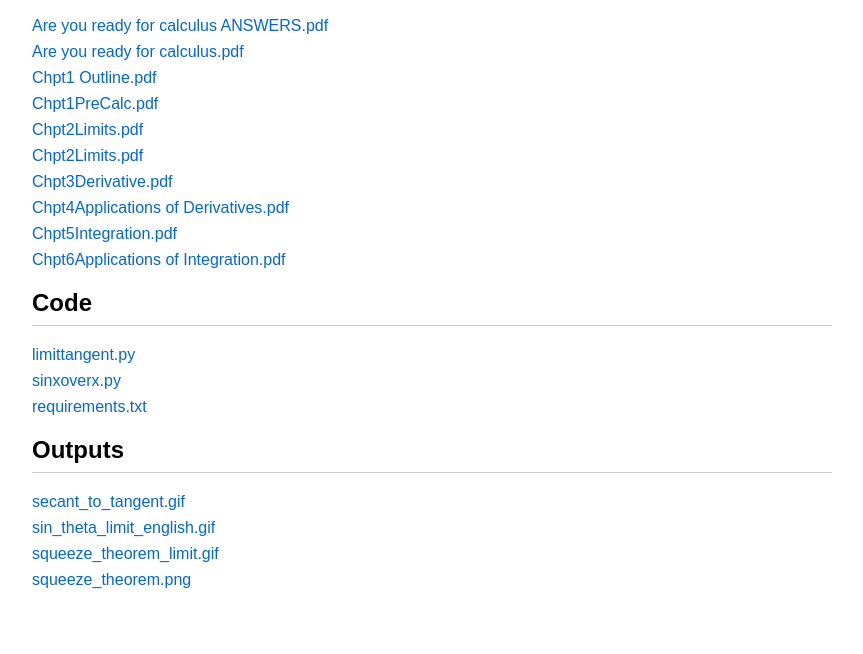
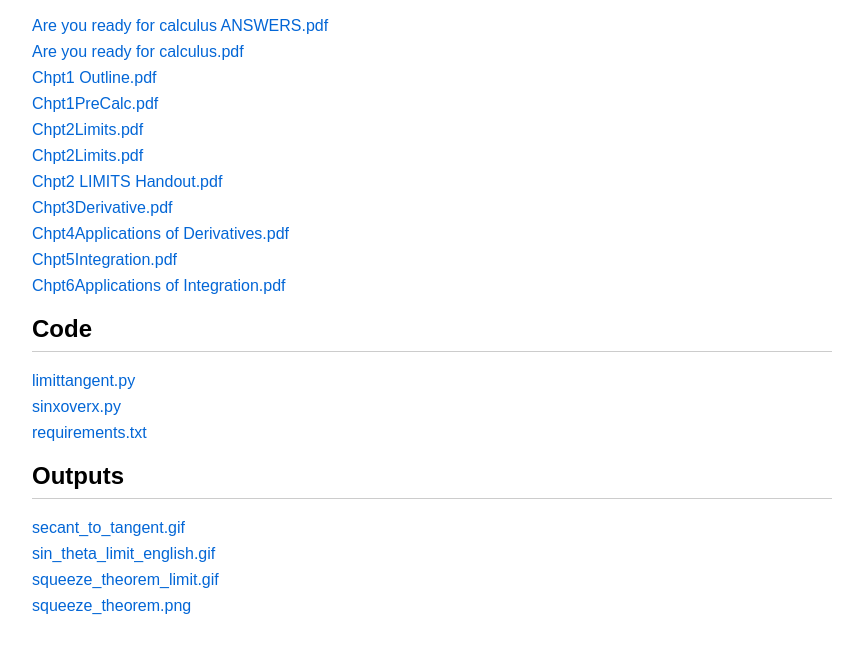
Before and after one commit to osugaBin/Calc1, a plain HTML site: page index.html in a window 1280 px wide. Shown: the part 130-784 px from the top of the page, without its empty margins (208-1071 px from the left). Drawn offline with Linux system fonts and the light colour scheme.

Commit message:
docs: Update directories to include new files

```diff
--- a/index.html
+++ b/index.html
@@ -48,6 +48,7 @@
             <li><a href="./Chpt1PreCalc.pdf">Chpt1PreCalc.pdf</a></li>
             <li><a href="./Chpt2Limits.pdf">Chpt2Limits.pdf</a></li>
             <li><a href="./Chpt2Limits.pdf">Chpt2Limits.pdf</a></li>
+            <li><a href="./Chpt2 LIMITS Handout.pdf">Chpt2 LIMITS Handout.pdf</a></li>
             <li><a href="./Chpt3Derivative.pdf">Chpt3Derivative.pdf</a></li>
             <li><a href="./Chpt4Applications of Derivatives.pdf">Chpt4Applications of Derivatives.pdf</a></li>
             <li><a href="./Chpt5Integration.pdf">Chpt5Integration.pdf</a></li>
```
Also changed, not shown: 1 other file.
